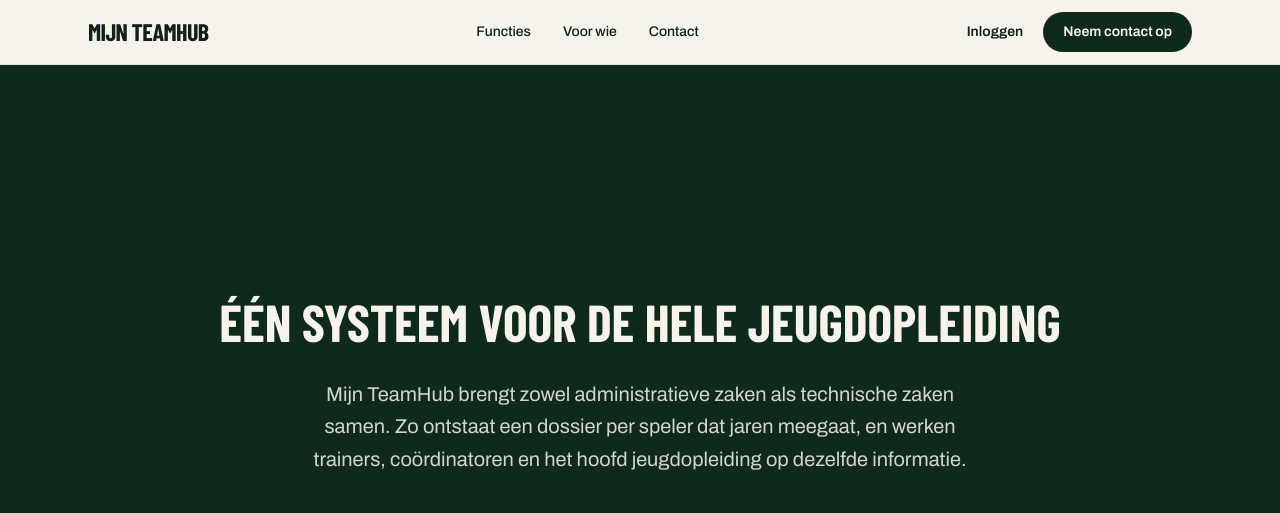
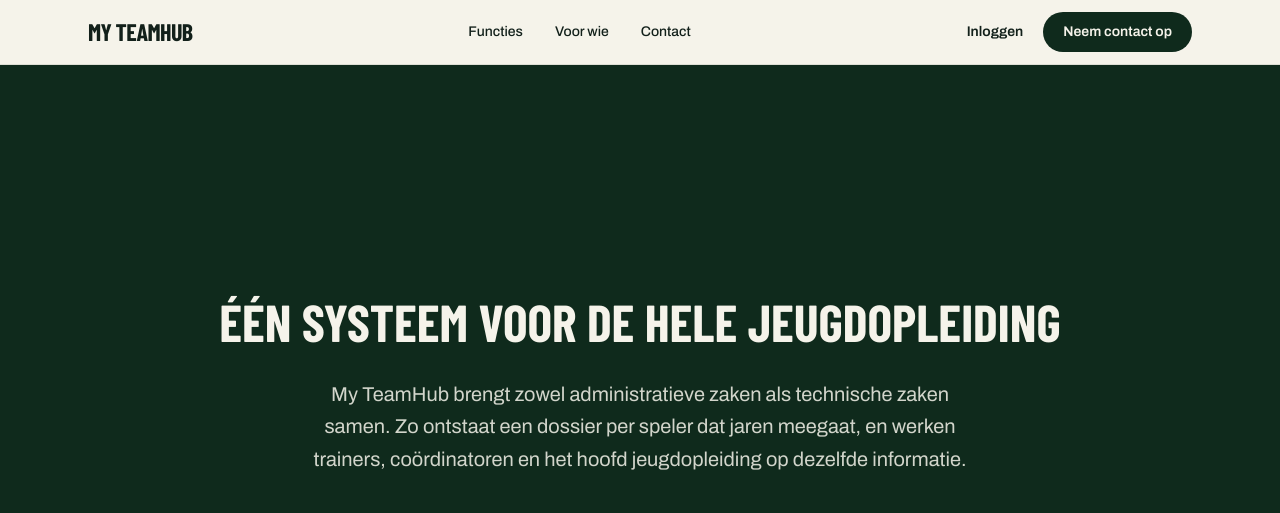
Before and after one commit to wordtest300/teamhub-site, a Next.js app: page / in a window 1280 px wide. Shown: the top 513 px of the page. Built offline with nearby package versions, Linux system fonts and the light colour scheme; no server answers; a web font is replaced by a local one.

Commit message:
Rebrand naar My TeamHub
Matcht het nieuwe domein myteamhub.nl.

```diff
--- a/app/layout.tsx
+++ b/app/layout.tsx
@@ -15,9 +15,9 @@ const archivo = Archivo({
 });
 
 export const metadata: Metadata = {
-  title: "Mijn TeamHub — Software voor jeugdopleidingen",
+  title: "My TeamHub — Software voor jeugdopleidingen",
   description:
-    "Mijn TeamHub houdt presentie, agenda, corvee, opstelling en spelersontwikkeling jarenlang bij voor jeugdopleidingen die serieus willen presteren.",
+    "My TeamHub houdt presentie, agenda, corvee, opstelling en spelersontwikkeling jarenlang bij voor jeugdopleidingen die serieus willen presteren.",
 };
 
 export default function RootLayout({ children }: { children: React.ReactNode }) {
--- a/app/page.tsx
+++ b/app/page.tsx
@@ -53,7 +53,7 @@ export default function Home() {
       <header className="sticky top-0 z-10 bg-cream/95 backdrop-blur border-b border-ink/10">
         <div className="mx-auto max-w-6xl px-6 h-16 flex items-center justify-between">
           <span className="font-display font-extrabold text-2xl tracking-tight uppercase">
-            Mijn TeamHub
+            My TeamHub
           </span>
           <nav className="hidden sm:flex items-center gap-8 text-sm font-medium">
             <a href="#functies" className="hover:text-forest">Functies</a>
@@ -85,7 +85,7 @@ export default function Home() {
               ÉÉN systeem voor de hele jeugdopleiding
             </h1>
             <p className="mt-8 text-lg sm:text-xl leading-relaxed max-w-2xl text-cream/85">
-              Mijn TeamHub brengt zowel administratieve zaken als technische
+              My TeamHub brengt zowel administratieve zaken als technische
               zaken samen. Zo ontstaat een dossier per speler dat jaren
               meegaat, en werken trainers, coördinatoren en het hoofd
               jeugdopleiding op dezelfde informatie.
@@ -216,7 +216,7 @@ export default function Home() {
 
       <footer className="bg-ink text-cream/60">
         <div className="mx-auto max-w-6xl px-6 py-8 flex flex-col sm:flex-row items-center justify-between gap-4 text-sm">
-          <span className="font-display font-bold uppercase tracking-wide">Mijn TeamHub</span>
+          <span className="font-display font-bold uppercase tracking-wide">My TeamHub</span>
           <span>info@mijnteamhub.nl</span>
         </div>
       </footer>
```
